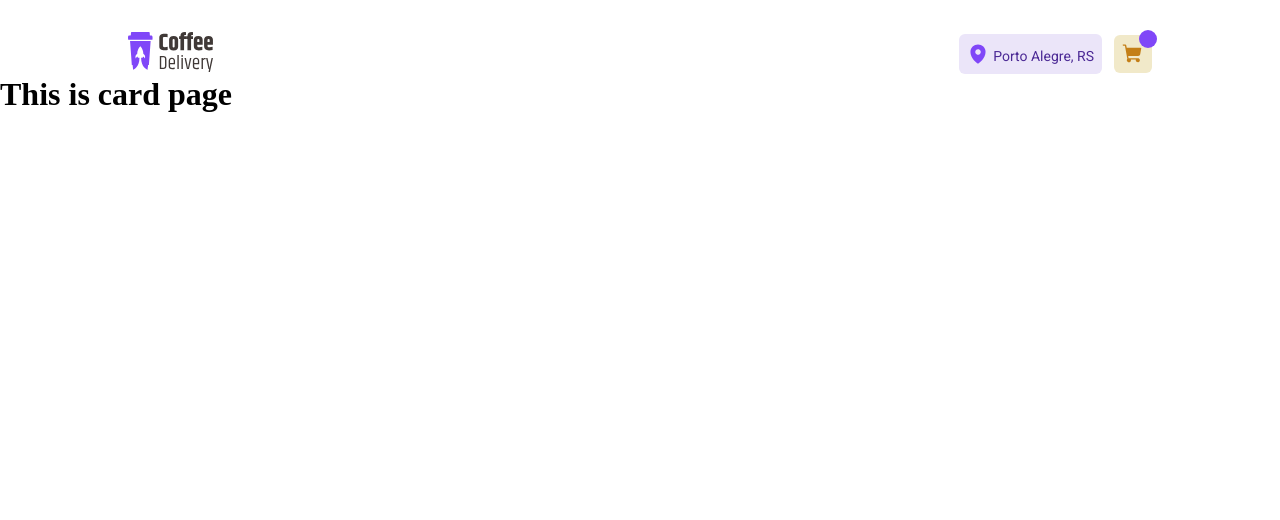
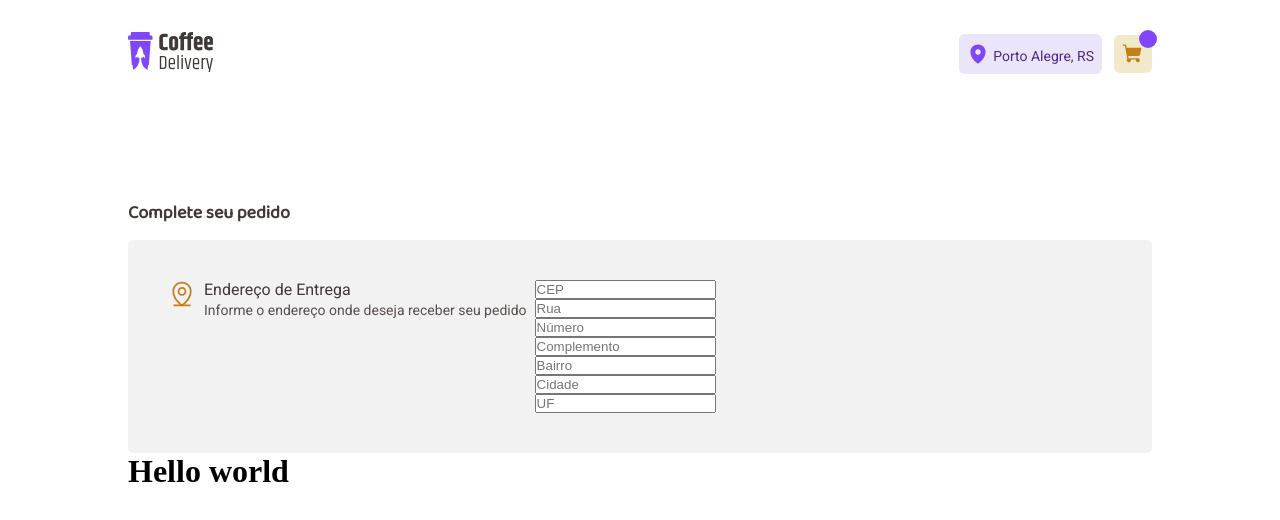
Before and after one commit to D1ogooo/Coffee_delivery, a React (Vite) app: page /cart in a window 1280 px wide. Shown: the top 520 px of the page. Built offline with nearby package versions, Linux system fonts and the light colour scheme; the HTML template or start-up script is replaced by a standard one.

Commit message:
Para terminar a home é necessário terminar o carrinho

```diff
--- /dev/null
+++ b/src/components/SelectCofee/index.tsx
@@ -0,0 +1,11 @@
+import { Container } from './style'
+
+export function SelectCofee() {
+  return(
+  <>
+   <Container>
+    <h1>Hello world</h1>
+   </Container>
+  </>
+ )
+}
--- /dev/null
+++ b/src/components/SelectCofee/style.ts
@@ -0,0 +1,5 @@
+import styled from 'styled-components'
+
+export const Container = styled.div`
+
+`
--- a/src/pages/CartPage/index.tsx
+++ b/src/pages/CartPage/index.tsx
@@ -1,9 +1,45 @@
+import { SelectCofee } from "../../components/SelectCofee"
+import { Container } from "../Home/style" //Foi importado da pagina home
+import { Title, Formulario, InforForm, InternalInfo, Form } from './style'
+import { Cep, Rua, NumeroEcomplemento, Numero, Complemento } from './style'
+import { FinalInfo, Bairro, Cidade, UF, Pai } from './style'
+import GPSImage from '../../assets/icone de gps amarelo.svg'
+
 function Cart() {
   return (
-    <>
-    <h1> This is card page</h1>
-    </>
-  )
+   <>
+    <Container>
+     <Title>Complete seu pedido</Title>
+     <Pai>
+     <Formulario>
+      <InforForm>
+       <img src={GPSImage}/>
+       <InternalInfo>
+       <h1>Endereço de Entrega</h1>
+       <p>Informe o endereço onde deseja receber seu pedido </p>
+       </InternalInfo>
+
+       <Form>
+        <Cep><input type="text" placeholder="CEP" /></Cep>
+        <Rua><input type="text" placeholder="Rua" /></Rua>
+        <NumeroEcomplemento>
+         <Numero><input type="text" placeholder="Número" /></Numero>
+         <Complemento><input type="text" placeholder="Complemento" /></Complemento>
+        </NumeroEcomplemento>
+        <FinalInfo>
+          <Bairro><input type="text" placeholder="Bairro" /></Bairro>
+          <Cidade><input type="text" placeholder="Cidade" /></Cidade>
+          <UF><input type="text" placeholder="UF"/></UF>
+        </FinalInfo>
+       </Form>
+      </InforForm>
+     </Formulario>
+
+     <SelectCofee/>
+    </Pai>
+   </Container>
+  </>
+ )
 }
 
 export default Cart
--- a/src/pages/CartPage/style.ts
+++ b/src/pages/CartPage/style.ts
@@ -1 +1,100 @@
 import styled from 'styled-components'
+
+export const Title = styled.h1`
+ margin-bottom: 0.9rem;
+ color: ${({ theme }) => theme.colors.base_subtitle};
+ font-family: 'Baloo 2';
+ font-size: 1.125rem;
+ font-style: normal;
+ font-weight: 700;
+ line-height: 130%;
+`
+
+export const Formulario = styled.div`
+ display: flex;
+ padding: 2.5rem;
+ flex-direction: column;
+ align-items: flex-start;
+ gap: 2rem;
+ align-self: stretch;
+
+ background-color: ${({ theme }) => theme.colors.base_card};
+ border-radius: 0.376rem;
+ padding: 2.5rem;
+`
+
+export const InforForm = styled.div`
+ display: flex;
+ gap: 0.5rem;
+
+ img {
+  width: 1.75rem;
+  height: 1.75rem;
+ }
+`
+
+export const InternalInfo = styled.div`
+ margin-bottom: 2rem;
+
+ h1 {
+  color: ${({ theme }) => theme.colors.base_subtitle};
+  font-family: Roboto;
+  font-size: 1rem;
+  font-style: normal;
+  font-weight: 400;
+  line-height: 130%
+ }
+
+ p {
+  color: ${({ theme }) => theme.colors.base_text};
+  font-family: 'Roboto';
+  font-size: 14px;
+  font-style: normal;
+  font-weight: 400;
+  line-height: 130%; /* 18.2px */
+ }
+`
+
+export const Pai = styled.div`
+
+`
+
+export const Form = styled.form`
+ width: 560px;
+`
+
+export const Cep = styled.div`
+
+`
+
+export const Rua = styled.div`
+
+`
+
+export const NumeroEcomplemento = styled.div`
+
+`
+
+export const Numero = styled.div`
+
+`
+
+export const Complemento = styled.div`
+
+`
+
+export const FinalInfo = styled.div`
+
+`
+
+export const Bairro = styled.div`
+
+`
+
+export const Cidade = styled.div`
+
+`
+
+export const UF = styled.div`
+
+`
```
Also changed, not shown: src/components/ButtonConfirm/index.tsx (added), src/components/ButtonConfirm/style.ts (added).
